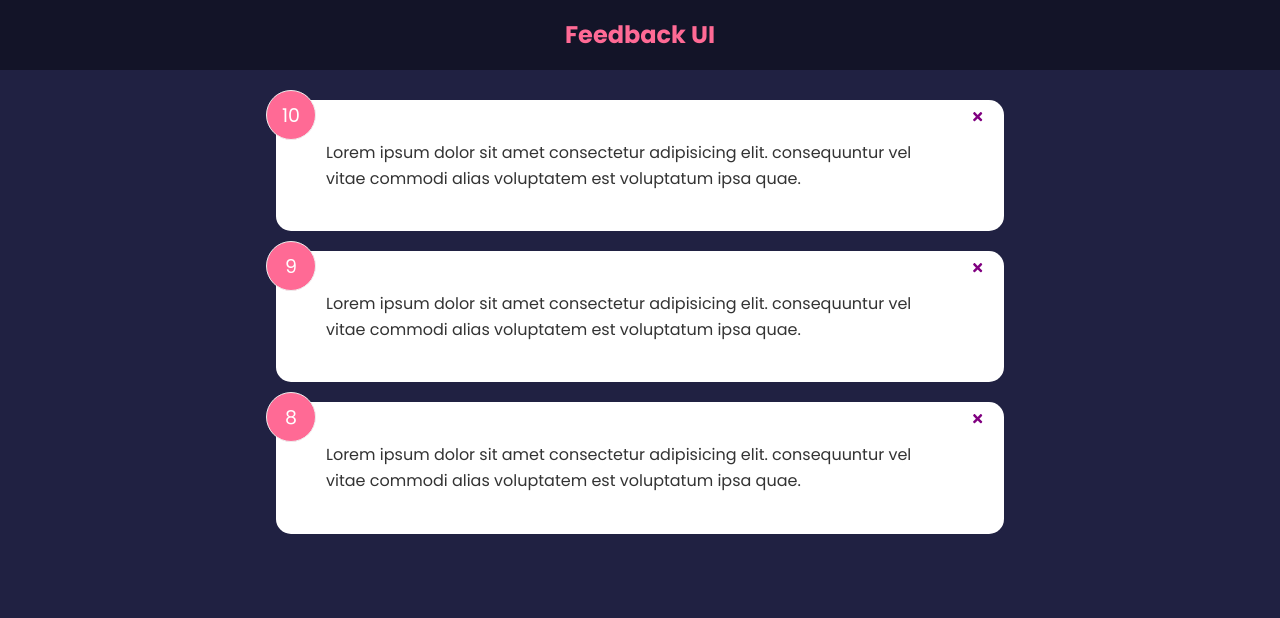
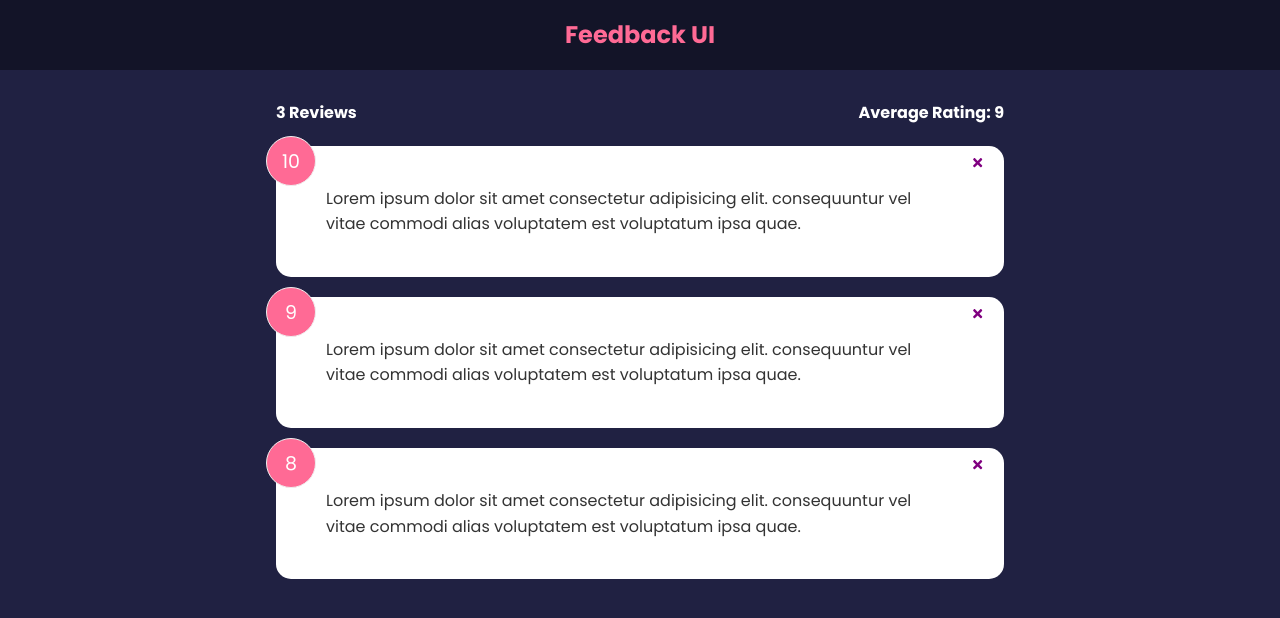
Before and after one commit to promie/feedback, a React (Create React App) app in the folder client/: page / in a window 1280 px wide. Shown: the top 618 px of the page. Built offline with nearby package versions, Linux system fonts and the light colour scheme.

Commit message:
Constructed the FeedbackStats component to show no of reviews and averages

```diff
--- a/client/src/App.tsx
+++ b/client/src/App.tsx
@@ -3,6 +3,7 @@ import { IFeedback } from './types/feedback'
 import Header from './components/Header'
 import FeedbackList from './components/FeedbackList'
 import FeedbackData from './data/FeebackData'
+import FeedbackStats from './components/FeedbackStats'
 
 const App: FC = () => {
   const [feedback, setFeedback] = useState<IFeedback[]>(FeedbackData)
@@ -17,6 +18,7 @@ const App: FC = () => {
     <>
       <Header text="Feedback UI" />
       <div className="container">
+        <FeedbackStats feedback={feedback} />
         <FeedbackList feedback={feedback} handleDelete={deleteFeedback} />
       </div>
     </>
--- /dev/null
+++ b/client/src/components/FeedbackStats/FeedbackStats.tsx
@@ -0,0 +1,24 @@
+import React, { FC } from 'react'
+import { IFeedback } from '../../types/feedback'
+
+interface IFeedbackStatsProps {
+  feedback: IFeedback[]
+}
+
+const FeedbackStats: FC<IFeedbackStatsProps> = ({ feedback }) => {
+  let average =
+    feedback.reduce((acc: number, cur: IFeedback) => {
+      return acc + cur.rating
+    }, 0) / feedback.length
+
+  average = Number.parseInt(average.toFixed(1).replace(/[.,]0$/, ''))
+
+  return (
+    <div className="feedback-stats">
+      <h4>{feedback.length} Reviews</h4>
+      <h4>Average Rating: {isNaN(average) ? 0 : average}</h4>
+    </div>
+  )
+}
+
+export default FeedbackStats
--- /dev/null
+++ b/client/src/components/FeedbackStats/index.ts
@@ -0,0 +1,3 @@
+import FeedbackStats from './FeedbackStats'
+
+export default FeedbackStats
```
